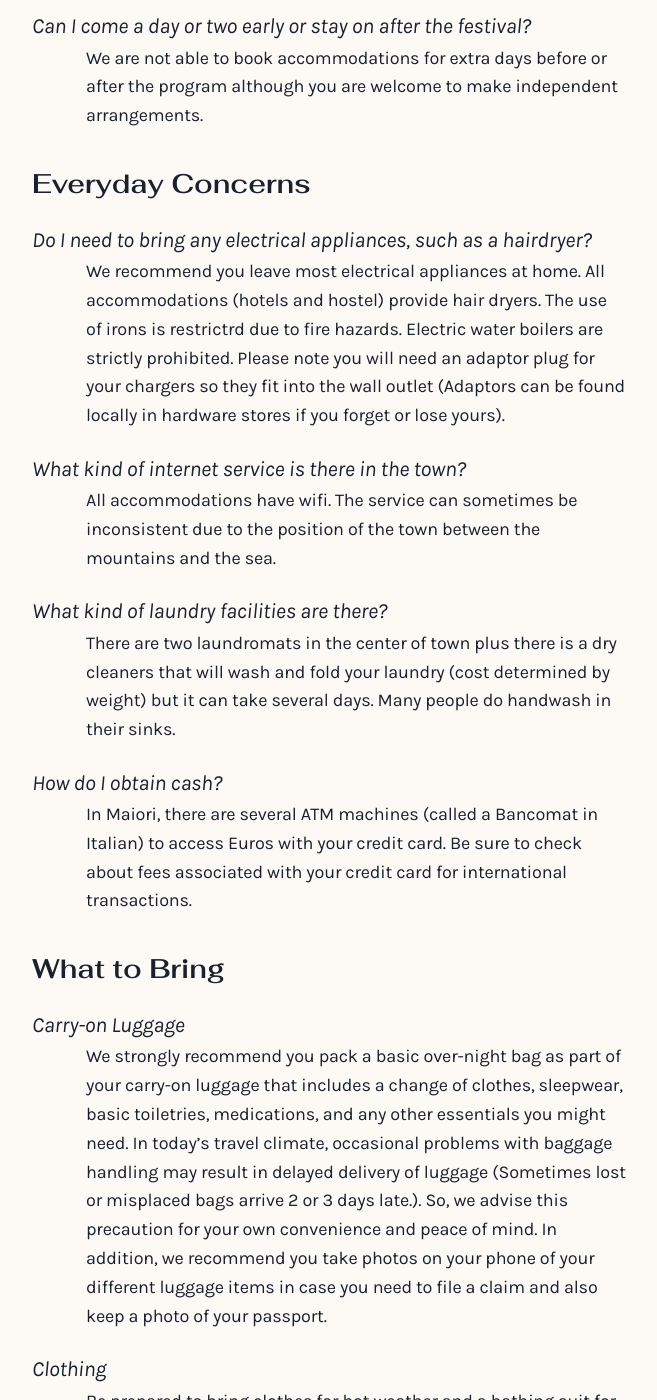
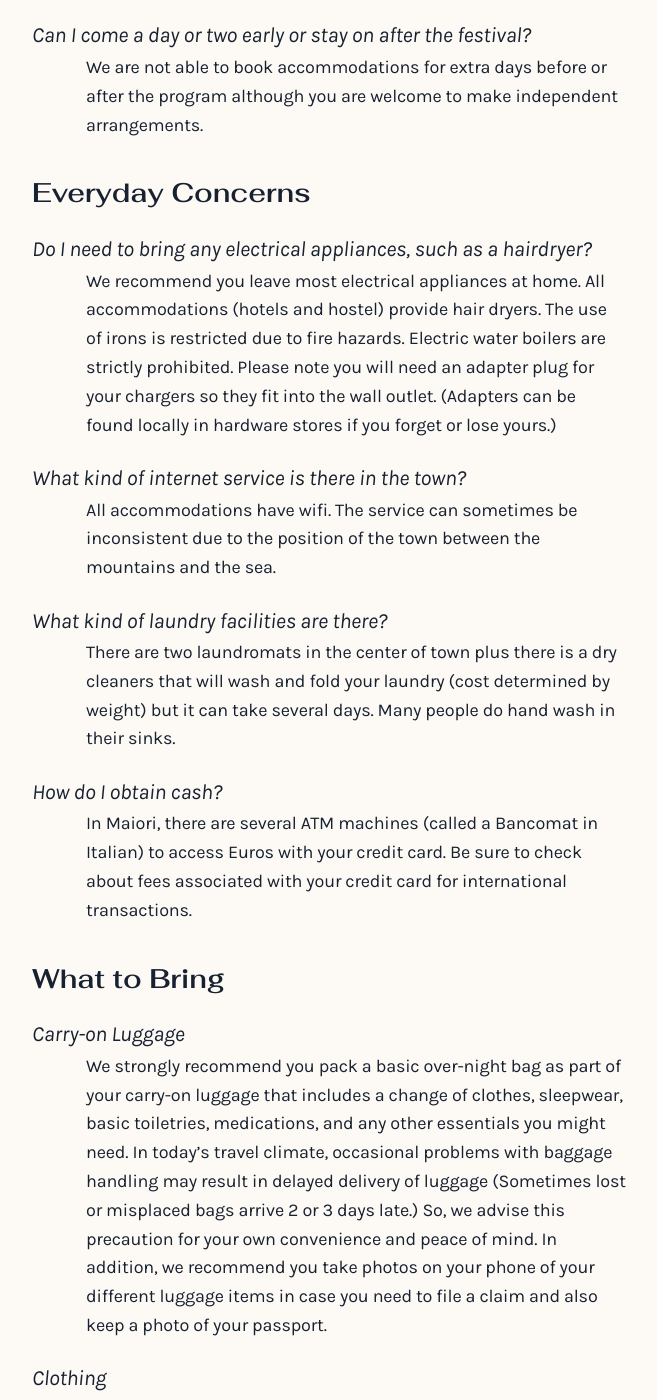
Before and after one commit to Amalfi-Festival/amalfi-festival-org, a Jekyll site: the page built from faq.md, in a window 1280 px wide and 1400 px high, scrolled down 1362 px. Shown: the whole window, without its empty margins (95-752 px from the left). Built offline with Jekyll 4.4.1, drawn with Linux system fonts in a browser that asks for light colours; some of the changed text lies outside the part shown.

Commit message:
Small fixes to FAQ
Spelling errors. Make the ' in the title smart. Link to travel insurance agencies listed in the Getting Here page.

```diff
--- a/_layouts/page.html
+++ b/_layouts/page.html
@@ -3,7 +3,7 @@
 body-class: page
 ---
 {%- if page.title -%}
-<h1 id="title">{{ page.title }}</h1>
+<h1 id="title">{{ page.title | smartify }}</h1>
 {%- endif -%}
 
 {{ content }}
--- a/faq.md
+++ b/faq.md
@@ -17,7 +17,7 @@
 : No, you must make your air travel arrangements independently. Our staff is happy to advise you if you have questions.
 
 What airport/city should I fly into?
-:Naples is the closest city to the Amalfi Coast with an international airport. The drive from the Naples airport to the festival can take 60 to 90 minutes, depending on traffic. If you prefer to fly into Rome, you must transfer to the downtown train station and take a train (approx. a 2-hour trip on the high-speed line, Frecciarossa) to Naples. In Naples you will need to get a taxi to the Naples airport to join the group waiting for the festival shuttle bus. Otherwise, take a local train to Salerno, the town closest to our facilities, where you can take a public bus (40 mins) to Maiori or arrange a private pick-up at the train station for approx. 80 euros. Night rates apply.
+: Naples is the closest city to the Amalfi Coast with an international airport. The drive from the Naples airport to the festival can take 60 to 90 minutes, depending on traffic. If you prefer to fly into Rome, you must transfer to the downtown train station and take a train (approx. a 2-hour trip on the high-speed line, Frecciarossa) to Naples. In Naples you will need to get a taxi to the Naples airport to join the group waiting for the festival shuttle bus. Otherwise, take a local train to Salerno, the town closest to our facilities, where you can take a public bus (40 mins) to Maiori or arrange a private pick-up at the train station for approx. 80 euros. Night rates apply.
 
 What kind of transportation is there between the airport and the festival?
 : The festival provides a morning and afternoon bus for each program's arrival and departure dates. The time of the buses is scheduled to accommodate the greatest number of flights and is announced in June. You may also request a private transfer (independent car with driver) to or from the airport for a fee, which is a less expensive option than taking a taxi. Cost of private transfer in 2023 was approx. $150 although rates may vary and a surcharge is added for night transfers (9 p.m. - 6:00 a.m.) Summer 2024 rates are not yet official.
@@ -34,13 +34,13 @@
 ## Everyday Concerns
 
 Do I need to bring any electrical appliances, such as a hairdryer?
-: We recommend you leave most electrical appliances at home. All accommodations (hotels and hostel) provide hair dryers. The use of irons is restrictrd due to fire hazards. Electric water boilers are strictly prohibited.  Please note you will need an adaptor plug for your chargers so they fit into the wall outlet (Adaptors can be found locally in hardware stores if you forget or lose yours).
+: We recommend you leave most electrical appliances at home. All accommodations (hotels and hostel) provide hair dryers. The use of irons is restricted due to fire hazards. Electric water boilers are strictly prohibited.  Please note you will need an adapter plug for your chargers so they fit into the wall outlet. (Adapters can be found locally in hardware stores if you forget or lose yours.)
 
 What kind of internet service is there in the town?
 : All accommodations have wifi. The service can sometimes be inconsistent due to the position of the town between the mountains and the sea.
 
 What kind of laundry facilities are there?
-: There are two laundromats in the center of town plus there is a dry cleaners that will wash and fold your laundry (cost determined by weight) but it can take several days.  Many people do handwash in their sinks.
+: There are two laundromats in the center of town plus there is a dry cleaners that will wash and fold your laundry (cost determined by weight) but it can take several days.  Many people do hand wash in their sinks.
 
 How do I obtain cash?
 : In Maiori, there are several ATM machines (called a Bancomat in Italian) to access Euros with your credit card. Be sure to check about fees associated with your credit card for international transactions.
@@ -48,8 +48,7 @@
 ## What to Bring
 
 Carry-on Luggage
-: We strongly recommend you pack a basic over-night bag as part of your carry-on luggage that includes a change of clothes, sleepwear, basic toiletries, medications, and any other essentials you might need. In today's travel climate, occasional problems with baggage handling may result in delayed delivery of luggage (Sometimes lost or misplaced bags arrive 2 or 3 days late.). So, we advise this precaution for your own convenience and peace of mind. In addition, we recommend you take photos on your phone of your different luggage items in case you need to file a claim and also keep a photo of your passport.
-
+: We strongly recommend you pack a basic over-night bag as part of your carry-on luggage that includes a change of clothes, sleepwear, basic toiletries, medications, and any other essentials you might need. In today's travel climate, occasional problems with baggage handling may result in delayed delivery of luggage (Sometimes lost or misplaced bags arrive 2 or 3 days late.) So, we advise this precaution for your own convenience and peace of mind. In addition, we recommend you take photos on your phone of your different luggage items in case you need to file a claim and also keep a photo of your passport.
 
 Clothing
 : Be prepared to bring clothes for hot weather and a bathing suit for the beach. Dress during the day is informal. Keep in mind,that Italians don't usually wear shorts. Women will feel most comfortable in sun dresses or summery skirts and tops. For evenings, be prepared to dress for concerts. Please note: No shorts or tank tops are permitted in the hotel dining area at dinner.
@@ -61,7 +60,7 @@
 : In addition to a bathing suit, a “cover-up” is a good idea so you can walk down to the beach. Be sure to pack hats and sunscreen for the dazzling Mediterranean sun!
 
 Shoes
-: Both men and women who will be performing should have dress shoes (or sandals for women.).
+: Both men and women who will be performing should have dress shoes (or sandals for women).
 
 Everyday shoes
 : Because you will doing a lot of walking between the hotel and practice facilities, we recommend a pair of comfortable shoes or sandals. The Amalfi Coast is hilly terrain so be prepared to get some exercise, especially on excursion days.
@@ -82,7 +80,6 @@
 
 If I'm on the Meal Plan, what happens when we go to other towns for concerts?
 : For those on the Meal Plan, we arrange to eat together in a local trattoria or restaurant for a delicious 3-course meal when we are in a different town for a performance.
-
 
 What other options exist for eating in the town?
 : In Maiori there is an array of small restaurants, cafes, and pizzerias all within walking distance.
```
Also changed, not shown: other parts of faq.md (+7 -8 lines).
